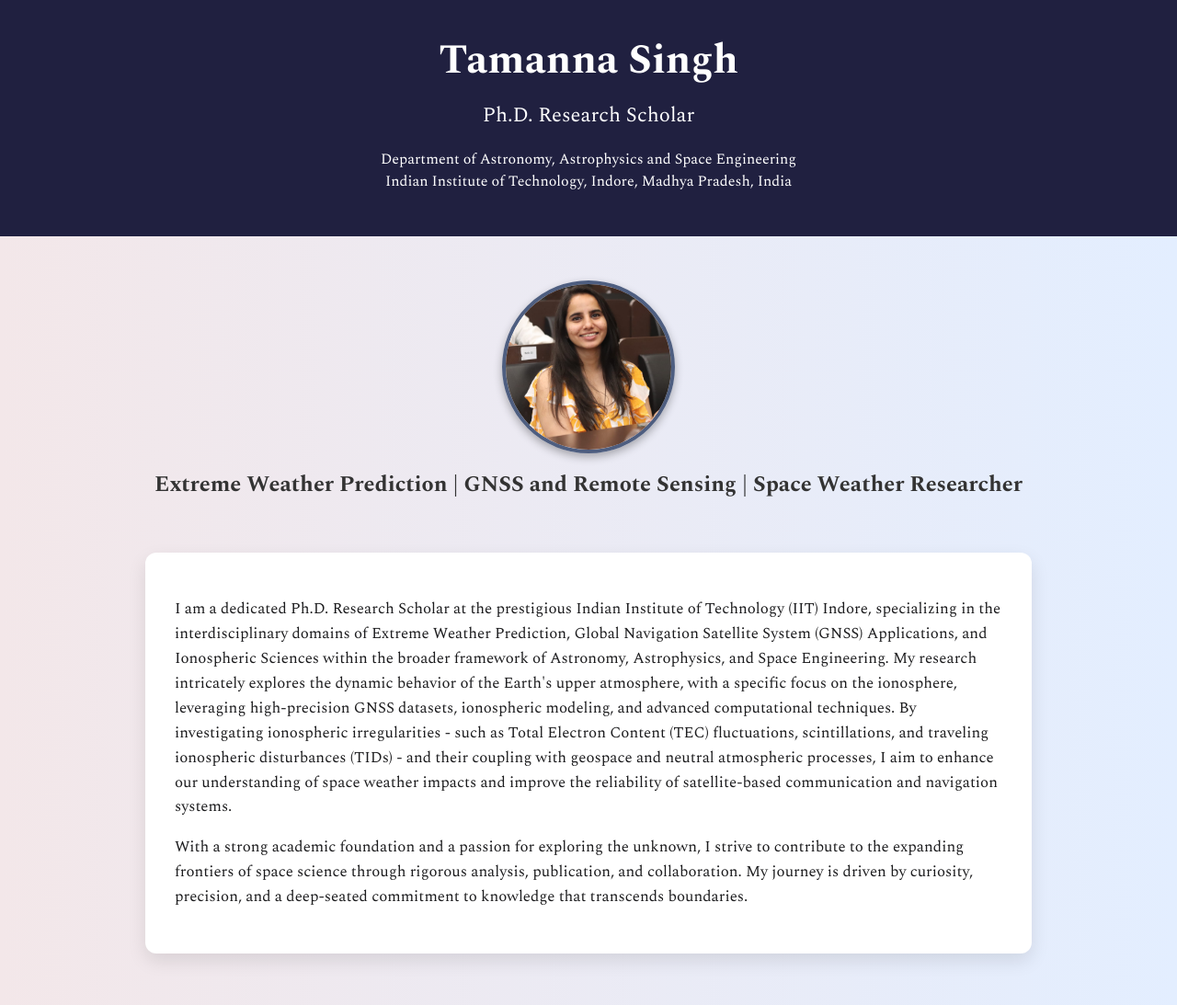
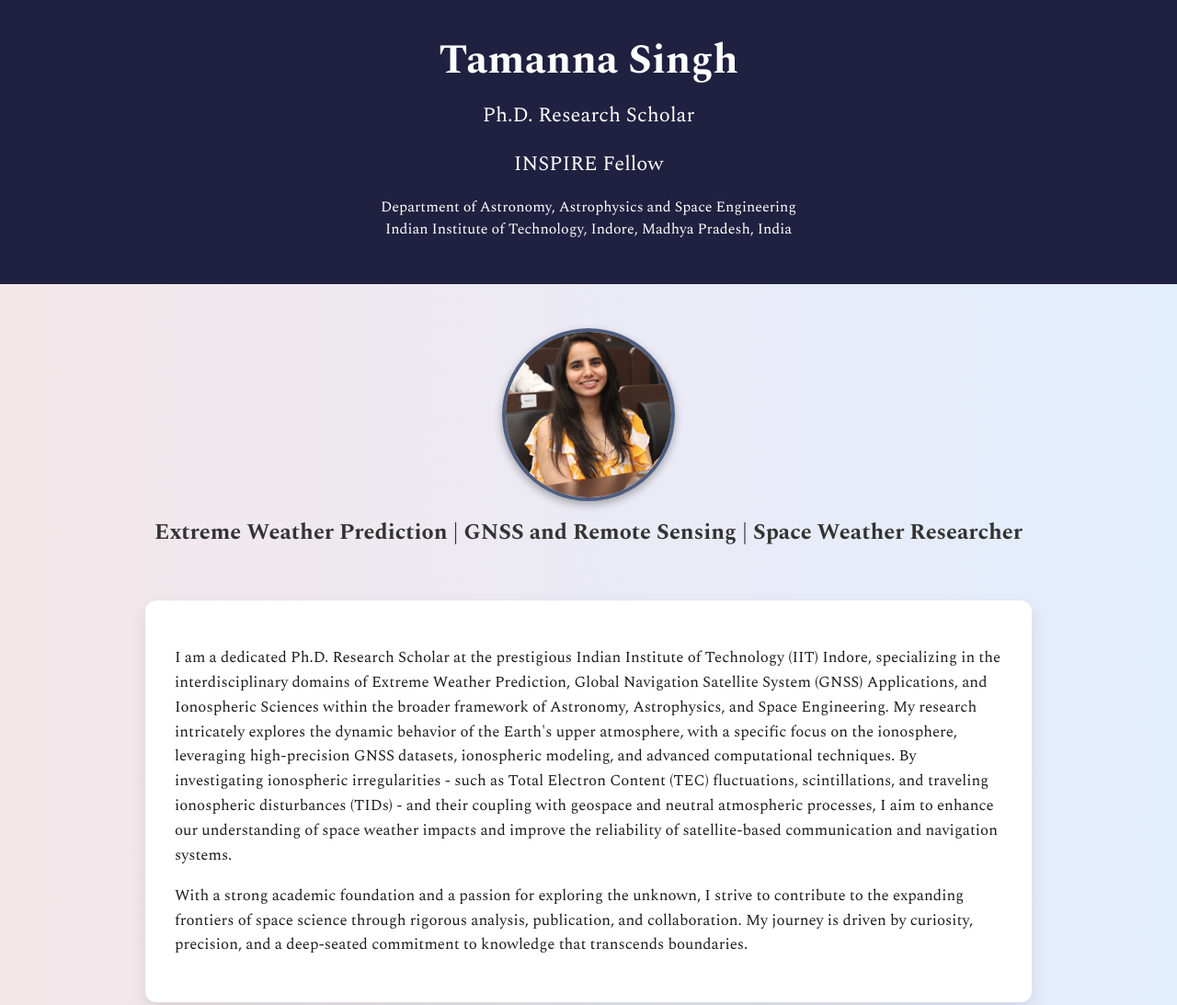
Before and after one commit to TamannaSingh17/TamannaSingh17.github.io, a plain HTML site: page index.html in a window 1280 px wide. Shown: the top 1093 px of the page at 92% size. Drawn offline with nearby package versions, Linux system fonts and the light colour scheme.

Commit message:
Update index.html

```diff
--- a/index.html
+++ b/index.html
@@ -113,6 +113,7 @@
   <header>
     <h1>Tamanna Singh</h1>
     <h2>Ph.D. Research Scholar</h2>
+    <h2>INSPIRE Fellow</h2>
     <p>Department of Astronomy, Astrophysics and Space Engineering<br>
     Indian Institute of Technology, Indore, Madhya Pradesh, India</p>
   </header>
```
